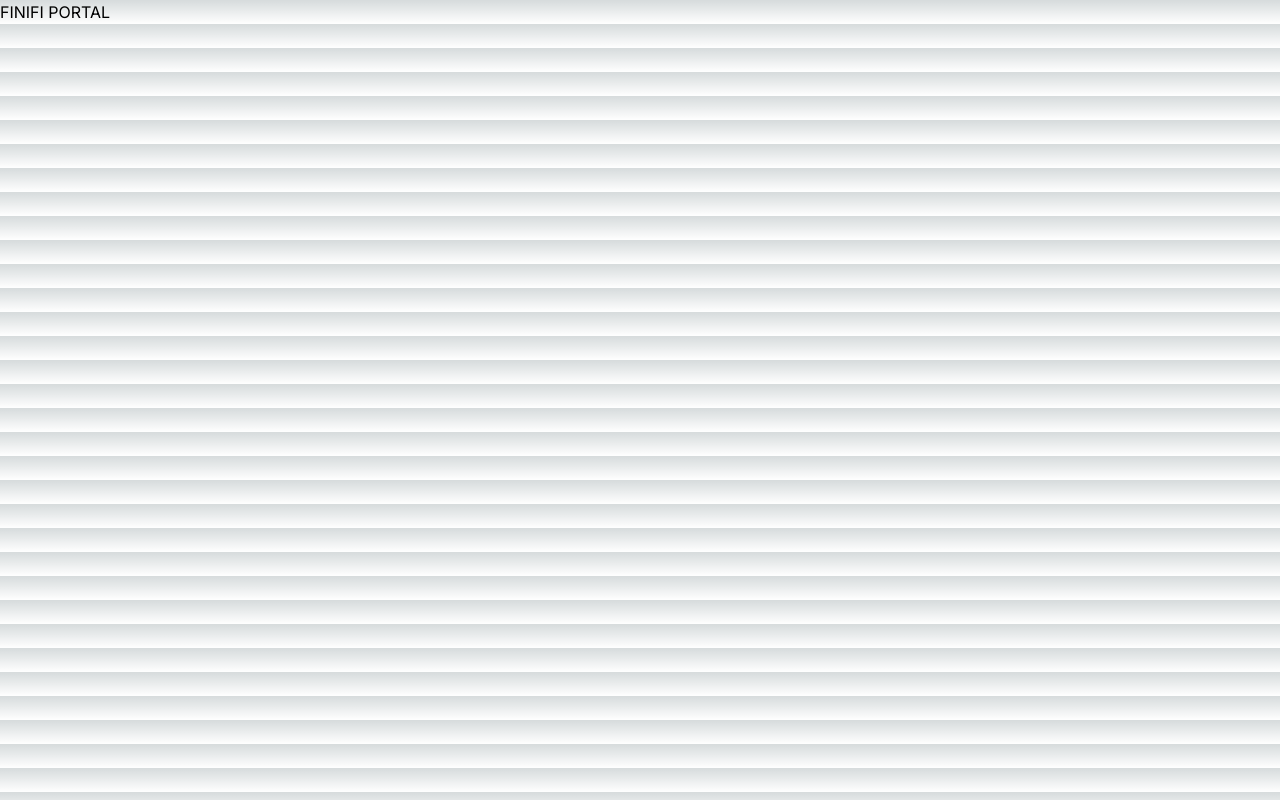
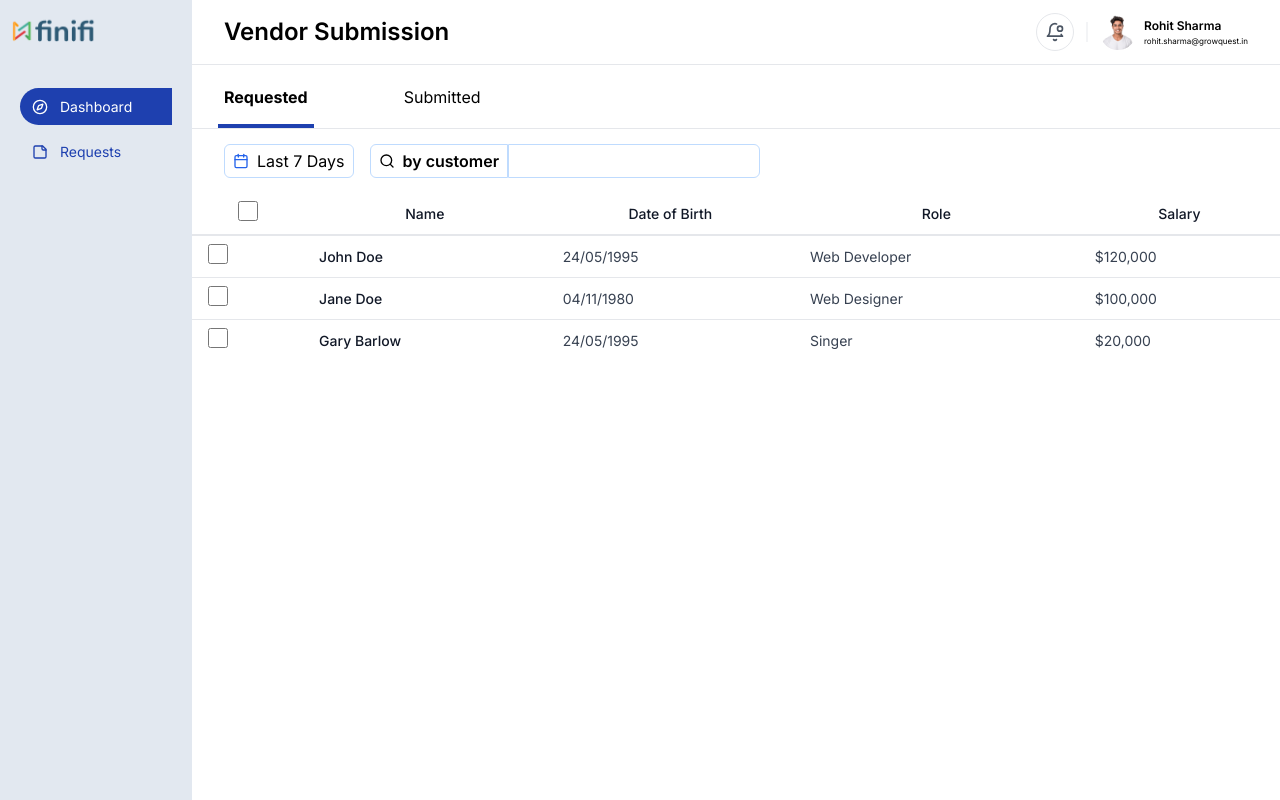
Before and after one commit to ArjunJunna/finifi-portal, a Next.js app: page / in a window 1280 px wide. Built offline with nearby package versions, Linux system fonts and the light colour scheme.

Commit message:
style : change layout

```diff
--- a/src/app/(routes)/auth/page.tsx
+++ b/src/app/(routes)/auth/page.tsx
@@ -1,29 +1,21 @@
-'use client';
+"use client";
 
 import { useState } from "react";
-import SignInForm from './components/SignInForm'
+import SignInForm from "./components/SignInForm";
 import SignUpForm from "./components/SignUpForm";
 
 const AuthPage = () => {
   const [showSignIn, setShowSignIn] = useState(true);
   return (
-    <div
-      className="fixed z-40 flex justify-center items-center inset-0 bg-slate-900/[0.8]"
-    >
-      <div
-        className="flex flex-col rounded-md shadow-md bg-white dark:bg-gray-900 p-4 w-3/4 sm:w-2/3 md:1/3 lg:w-1/4"
-      >
+    <div className="fixed z-40 flex justify-center items-center inset-0 bg-slate-800">
+      <div className="flex flex-col rounded-md shadow-md bg-white dark:bg-gray-900 p-4 w-3/4 sm:w-2/3 md:1/3 lg:w-1/4">
         {showSignIn ? (
           <>
-            <SignInForm
-              setShowSignIn={setShowSignIn}
-            />
+            <SignInForm setShowSignIn={setShowSignIn} />
           </>
         ) : (
           <>
-            <SignUpForm
-              setShowSignIn={setShowSignIn}
-            />
+            <SignUpForm setShowSignIn={setShowSignIn} />
           </>
         )}
       </div>
@@ -31,4 +23,4 @@ const AuthPage = () => {
   );
 };
 
-export default AuthPage
+export default AuthPage;
--- a/src/app/(routes)/dashboard/layout.tsx
+++ /dev/null
@@ -1,18 +0,0 @@
-import React from "react";
-import Navbar from "./components/Navbar";
-import Sidebar from "./components/Sidebar";
-
-const Layout = ({ children }: { children: React.ReactNode }) => {
-  return (
-    <div className="flex h-screen overflow-y-auto">
-        <Sidebar />
-
-      <div className="flex flex-col flex-grow bg-white">
-        <Navbar />
-        {children}
-      </div>
-    </div>
-  );
-};
-
-export default Layout;
--- a/src/app/layout.tsx
+++ b/src/app/layout.tsx
@@ -1,20 +1,19 @@
-"use client";
-
 import type { Metadata } from "next";
 import { Inter } from "next/font/google";
 import "./globals.css";
 import Hydration from "@/lib/Hydration";
-import "react-toastify/dist/ReactToastify.css";
-import { ToastContainer } from "react-toastify";
+
 import Providers from "@/components/Providers";
+import Sidebar from "../components/Sidebar";
+import Navbar from "../components/Navbar";
 
 const inter = Inter({ subsets: ["latin"] });
-/*
+
 export const metadata: Metadata = {
-  title: "Create Next App",
-  description: "Generated by create next app",
+  title: "Finifi",
+  description: "Finifi Dashboard Portal",
 };
-*/
+
 export default function RootLayout({
   children,
 }: Readonly<{
@@ -25,21 +24,14 @@ export default function RootLayout({
       <Hydration>
         <body className={inter.className}>
           <Providers>
-            {children}
-          <ToastContainer
-            className="toastify"
-            position="bottom-right"
-            autoClose={2500}
-            hideProgressBar={false}
-            newestOnTop={false}
-            closeOnClick
-            rtl={false}
-            pauseOnFocusLoss
-            draggable
-            pauseOnHover
-          />
+            <div className="flex h-screen overflow-y-auto">
+              <Sidebar />
+              <div className="flex flex-col flex-grow bg-white">
+                <Navbar />
+                {children}
+              </div>
+            </div>
           </Providers>
-
         </body>
       </Hydration>
     </html>
--- a/src/app/page.tsx
+++ b/src/app/page.tsx
@@ -1,9 +1,12 @@
-import Image from "next/image";
+import Dashboard from "@/components/Dashboard";
 
-export default function Home() {
+const Page = () => {
+
   return (
-    <div>
-      FINIFI PORTAL
+    <div className="flex flex-col">
+      <Dashboard/>
     </div>
   );
-}
+};
+
+export default Page;
--- a/src/app/(routes)/dashboard/page.tsx
+++ b/src/components/Dashboard.tsx
@@ -1,15 +1,15 @@
-"use client";
+'use client';
 
 import React from "react";
 import { useState } from "react";
-import Table from "./components/Table";
+import Table from "@/components/Table";
 import { Calendar, Search } from "lucide-react";
 
-const Page = () => {
+const Dashboard = () => {
   const [activeTab, setActiveTab] = useState("Requested");
   const [requestedDate, setRequestedDate] = useState("RequestedDate");
   return (
-    <div className="flex flex-col">
+    <>
       <div className="flex text-black h-16 items-center pl-8 space-x-16 sm:space-x-24 border-b border-gray-200 relative">
         <div
           className="flex flex-col items-center cursor-pointer"
@@ -50,8 +50,8 @@ const Page = () => {
         </div>
       </div>
       <Table />
-    </div>
+    </>
   );
 };
 
-export default Page;
+export default Dashboard;
--- a/src/components/Providers.tsx
+++ b/src/components/Providers.tsx
@@ -2,12 +2,30 @@
 
 import { ReactNode } from "react";
 import { SessionProvider } from "next-auth/react";
+import "react-toastify/dist/ReactToastify.css";
+import { ToastContainer } from "react-toastify";
 interface Props {
   children: ReactNode;
 }
 
 const Providers = ({ children }: Props) => {
-  return <SessionProvider>{children}</SessionProvider>;
+  return (
+    <SessionProvider>
+      {children}
+      <ToastContainer
+        className="toastify"
+        position="bottom-right"
+        autoClose={2500}
+        hideProgressBar={false}
+        newestOnTop={false}
+        closeOnClick
+        rtl={false}
+        pauseOnFocusLoss
+        draggable
+        pauseOnHover
+      />
+    </SessionProvider>
+  );
 };
 
 export default Providers;
--- a/src/app/(routes)/dashboard/components/Sidebar.tsx
+++ b/src/components/Sidebar.tsx
@@ -1,4 +1,4 @@
-'use client'
+"use client";
 
 import { Compass, StickyNote } from "lucide-react";
 import Link from "next/link";
@@ -11,14 +11,14 @@ const Sidebar = () => {
 
   const menuItems = [
     {
-      key: "home",
-      href: "/dashboard",
+      key: "dashboard",
+      href: "/",
       icon: <Compass className="h-4 w-4" />,
       text: "Dashboard",
     },
     {
       key: "requests",
-      href: "/dashboard/request",
+      href: "/request",
       icon: <StickyNote className="h-4 w-4" />,
       text: "Requests",
     },
```
Also changed, not shown: src/app/(routes)/request/page.tsx (renamed from src/app/(routes)/dashboard/request/page.tsx), src/components/AppbarLogo.tsx (renamed from src/app/(routes)/dashboard/components/AppbarLogo.tsx), src/components/Navbar.tsx (renamed from src/app/(routes)/dashboard/components/Navbar.tsx), src/components/Table.tsx (renamed from src/app/(routes)/dashboard/components/Table.tsx).
